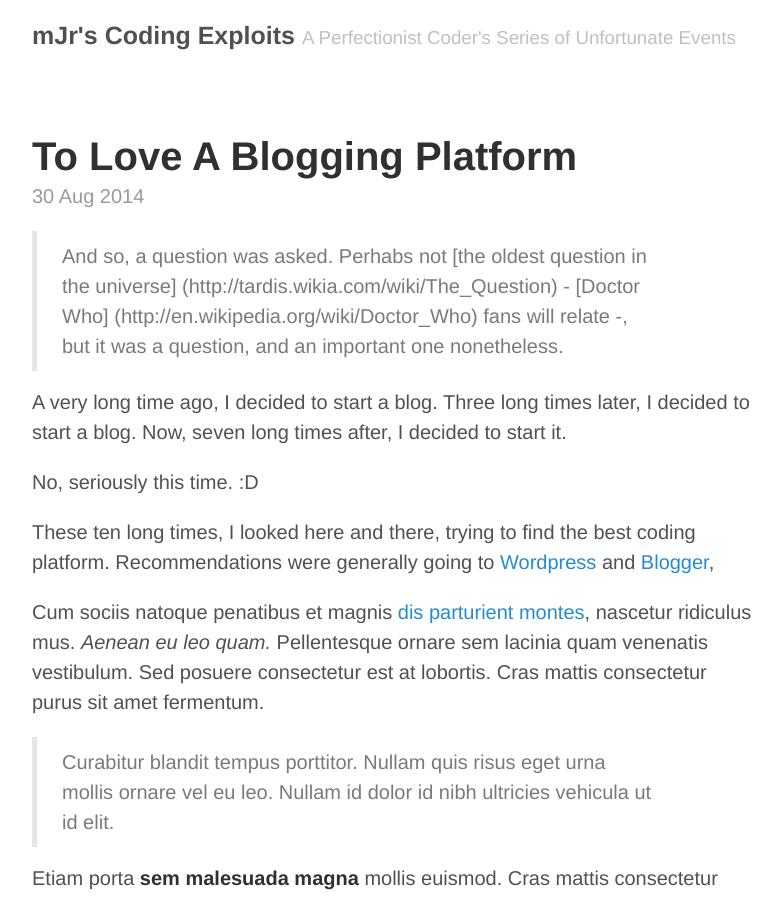
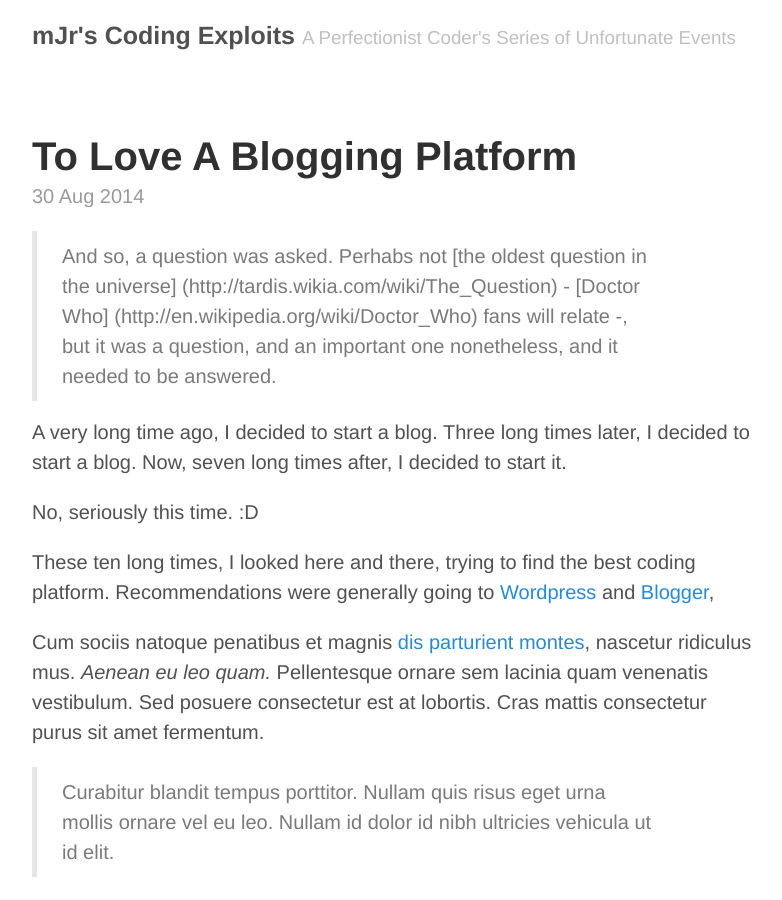
Before and after one commit to mustafajnr/mustafajnr.github.io, a Jekyll site: the page built from _posts/2014-08-30-to-love-a-blogging-platform.md, in a window 1280 px wide and 900 px high. Shown: the whole window, without its empty margins (248-1030 px from the left). Built offline with Jekyll 4.4.1, drawn with Linux system fonts in a browser that asks for light colours; Markdown is read by kramdown in place of the engine named in the settings.

```diff
--- a/_posts/2014-08-30-to-love-a-blogging-platform.md
+++ b/_posts/2014-08-30-to-love-a-blogging-platform.md
@@ -4,7 +4,7 @@ title: To Love A Blogging Platform
 published: true
 ---
 
->And so, a question was asked. Perhabs not [the oldest question in the universe] (http://tardis.wikia.com/wiki/The_Question) - [Doctor Who] (http://en.wikipedia.org/wiki/Doctor_Who) fans will relate -, but it was a question, and an important one nonetheless.
+>And so, a question was asked. Perhabs not [the oldest question in the universe] (http://tardis.wikia.com/wiki/The_Question) - [Doctor Who] (http://en.wikipedia.org/wiki/Doctor_Who) fans will relate -, but it was a question, and an important one nonetheless, and it needed to be answered.
 
 A very long time ago, I decided to start a blog. Three long times later, I decided to start a blog. Now, seven long times after, I decided to start it.
 
```
